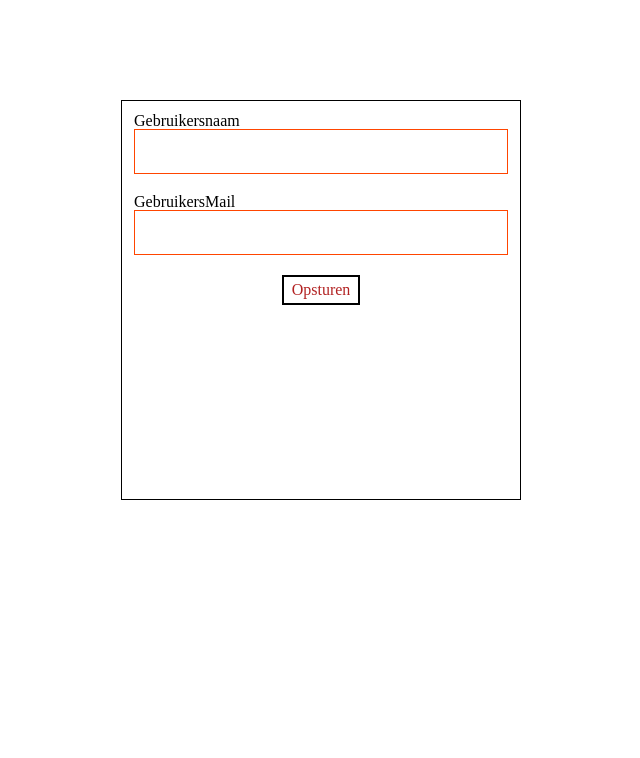
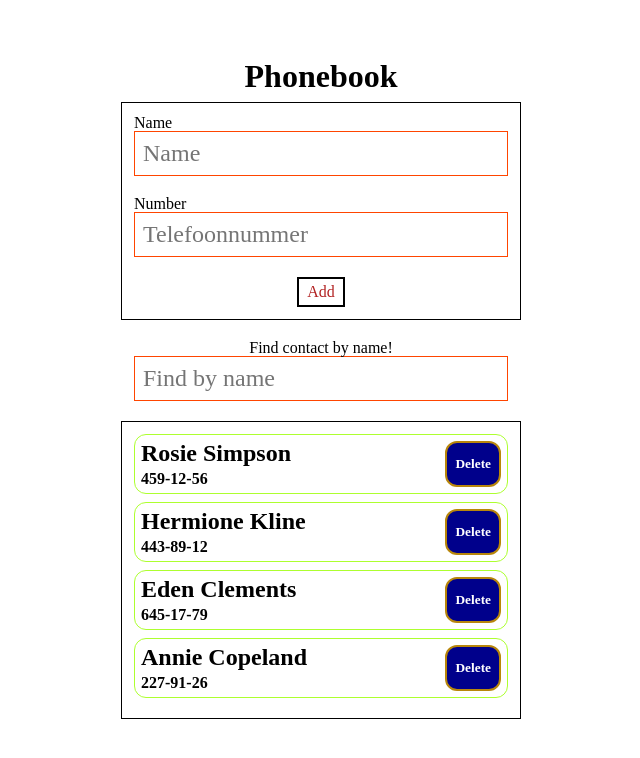
Before and after one commit to Vladyslav-Tykhyi/oefenen, a React (Vite) app in the folder oefenen/: page / in a window 1280 px wide. Shown: the top 758 px of the page, without its empty margins (319-959 px from the left). Built offline with nearby package versions, Linux system fonts and the light colour scheme.

Commit message:
not done yet

```diff
--- a/oefenen/src/components/App/App.jsx
+++ b/oefenen/src/components/App/App.jsx
@@ -1,25 +1,73 @@
-import { useState } from "react";
-import Form from "../Form/Form";
+import { useEffect, useState } from "react";
+import ContactForm from "../ContacntForm/ContactForm";
+import ContactList from "../ContactList/ContactList";
+import SearchBox from "../SearchBox/SearchBox";
+import s from "./App.module.css";
 
 const App = () => {
-  const [value, setValue] = useState({ login: "", mail: "" });
+  const [user, setUser] = useState({ name: "", number: "", id: "" });
+  const [contact, setContact] = useState([
+    { id: "id-1", name: "Rosie Simpson", number: "459-12-56" },
+    { id: "id-2", name: "Hermione Kline", number: "443-89-12" },
+    { id: "id-3", name: "Eden Clements", number: "645-17-79" },
+    { id: "id-4", name: "Annie Copeland", number: "227-91-26" },
+  ]);
 
-  const textWeergave = (e) => {
-    setValue((prev) => ({ ...prev, [e.target.name]: e.target.value }));
+  useEffect(() => {
+    const saved = JSON.parse(localStorage.getItem("contacts"));
+    if (saved) setContact(saved);
+  }, []);
+
+  useEffect(() => {
+    localStorage.setItem("contacts", JSON.stringify(contact));
+  }, [contact]);
+
+  const sendData = (e) => {
+    e.preventDefault();
+
+    if (!user.name || !user.number) {
+      alert("Vul zowel naam als nummer in.");
+      return;
+    }
+
+    const isDuplicate = contact.some(
+      (c) =>
+        c.name.trim().toLowerCase() === user.name.trim().toLowerCase() ||
+        c.number.trim() === user.number.trim()
+    );
+
+    if (isDuplicate) {
+      alert("Contact bestaat al.");
+      return;
+    }
+
+    const newContact = {
+      id: crypto.randomUUID(),
+      name: user.name,
+      number: user.number,
+    };
+
+    setContact((prev) => [...prev, newContact]);
+    setUser({ name: "", number: "", id: "" });
+    e.target.reset();
   };
 
-  const onSubmit = (e) => {
-    e.preventDefault();
+  const handleCloseBTN = (e) => {
+    setContact(() => contact.filter((item) => item.id !== e.target.id));
+  };
 
-    alert(`Bedankt voor je inzending, ${value.login}`);
+  const getData = (e) => {
+    const { name, value } = e.target;
 
-    setValue({ login: "", mail: "" });
+    setUser((prev) => ({ ...prev, [name]: value }));
   };
-  console.log(value.login);
 
   return (
     <div>
-      <Form value={value} textWeergave={textWeergave} onSubmit={onSubmit} />
+      <h1 className={s.header}>Phonebook</h1>
+      <ContactForm sendData={sendData} getData={getData} user={user} />
+      <SearchBox />
+      <ContactList contacts={contact} handleCloseBTN={handleCloseBTN} />
     </div>
   );
 };
--- a/oefenen/src/components/App/App.module.css
+++ b/oefenen/src/components/App/App.module.css
@@ -1,6 +1,4 @@
-.container {
-  width: 80%;
-  margin: 40px auto 0;
-  display: flex;
-  gap: 20px;
+.header {
+  margin: 60px auto 10px;
+  width: fit-content;
 }
--- /dev/null
+++ b/oefenen/src/components/ContacntForm/ContactForm.jsx
@@ -0,0 +1,39 @@
+import s from "./ContactForm.module.css";
+
+const ContactForm = ({ sendData, getData, user }) => {
+  return (
+    <div>
+      <form className={s.form} onSubmit={sendData}>
+        <label>
+          <span>Name</span>
+          <input
+            type="text"
+            className={s.input}
+            placeholder="Name"
+            name="name"
+            value={user.value}
+            onChange={getData}
+            required
+          />
+        </label>
+        <label>
+          <span>Number</span>
+          <input
+            type="tel"
+            className={s.input}
+            placeholder="Telefoonnummer"
+            name="number"
+            value={user.value}
+            onChange={getData}
+            required
+          />
+        </label>
+        <button className={s.btn} type="submit">
+          Add
+        </button>
+      </form>
+    </div>
+  );
+};
+
+export default ContactForm;
--- a/oefenen/src/components/Form/Form.module.css
+++ b/oefenen/src/components/ContacntForm/ContactForm.module.css
@@ -1,8 +1,7 @@
 .form {
   width: 400px;
   border: 1px solid black;
-  margin: 100px auto 0;
-  min-height: 400px;
+  margin: 0 auto;
   padding: 12px;
 
   & input {
--- /dev/null
+++ b/oefenen/src/components/ContactList/ContactList.jsx
@@ -0,0 +1,29 @@
+import s from "./ContactList.module.css";
+
+const ContactList = ({ contacts, handleCloseBTN }) => {
+  return (
+    <div className={s.wrapper}>
+      <ul className={s.list}>
+        {contacts.map((item) => {
+          return (
+            <li className={s.list_item} key={item.id}>
+              <div className={s.list_item_wrapper}>
+                <h2 className={s.userName}>{item.name}</h2>
+                <p className={s.userNumber}>{item.number}</p>
+              </div>
+              <button
+                className={s.list_item_delBTN}
+                onClick={handleCloseBTN}
+                id={item.id}
+              >
+                Delete
+              </button>
+            </li>
+          );
+        })}
+      </ul>
+    </div>
+  );
+};
+
+export default ContactList;
--- /dev/null
+++ b/oefenen/src/components/ContactList/ContactList.module.css
@@ -0,0 +1,50 @@
+.wrapper {
+  width: 400px;
+  border: 1px solid black;
+  margin: 0 auto;
+  padding: 12px;
+  max-height: 400px;
+  overflow: scroll;
+}
+
+.list_item {
+  border: 1px solid greenyellow;
+  padding: 6px;
+  border-radius: 12px;
+  margin: 0 0 8px 0;
+  display: flex;
+  justify-content: space-between;
+}
+
+.list_item_wrapper {
+}
+
+.userName {
+  margin: 0 0 6px 0;
+  font-weight: bolder;
+}
+
+.userNumber {
+  font-weight: bolder;
+}
+
+.list_item_delBTN {
+  display: block;
+  font-weight: bold;
+  background-color: darkblue;
+  color: white;
+  padding: 0 8px;
+  border: 2px solid darkgoldenrod;
+  border-radius: 12px;
+}
+
+input[type="number"]::-webkit-inner-spin-button,
+input[type="number"]::-webkit-outer-spin-button {
+  -webkit-appearance: none;
+  margin: 0;
+}
+
+/* Firefox */
+input[type="number"] {
+  -moz-appearance: textfield;
+}
--- a/oefenen/src/components/Form/Form.jsx
+++ /dev/null
@@ -1,45 +0,0 @@
-import { useId } from "react";
-import s from "./Form.module.css";
-
-const Form = ({ value, textWeergave, onSubmit }) => {
-  const loginID = useId();
-  const mailID = useId();
-  return (
-    <div>
-      <form className={s.form}>
-        <label htmlFor={loginID}>
-          Gebruikersnaam
-          <input
-            type="text"
-            id={loginID}
-            name="login"
-            value={value.login}
-            onChange={textWeergave}
-          />
-        </label>
-        <label htmlFor={mailID}>
-          GebruikersMail
-          <input
-            type="text"
-            id={mailID}
-            name="mail"
-            value={value.mail}
-            onChange={textWeergave}
-          />
-        </label>
-        <button
-          className={s.btn}
-          type="submit"
-          onClick={onSubmit}
-          disabled={!value.login || !value.mail}
-        >
-          Opsturen
-        </button>
-      </form>
-      <p>{value.login}</p>
-      <p>{value.mail}</p>
-    </div>
-  );
-};
-
-export default Form;
--- /dev/null
+++ b/oefenen/src/components/SearchBox/SearchBox.jsx
@@ -0,0 +1,12 @@
+import s from "./SearchBox.module.css";
+
+const SearchBox = () => {
+  return (
+    <div>
+      <p className={s.text}>Find contact by name!</p>
+      <input type="text" placeholder="Find by name" className={s.input} />
+    </div>
+  );
+};
+
+export default SearchBox;
--- /dev/null
+++ b/oefenen/src/components/SearchBox/SearchBox.module.css
@@ -0,0 +1,12 @@
+.text {
+  width: fit-content;
+  margin: 20px auto 0;
+}
+.input {
+  display: block;
+  width: 374px;
+  border: 1px solid orangered;
+  margin: 0 auto 20px;
+  padding: 8px;
+  font-size: 24px;
+}
```
